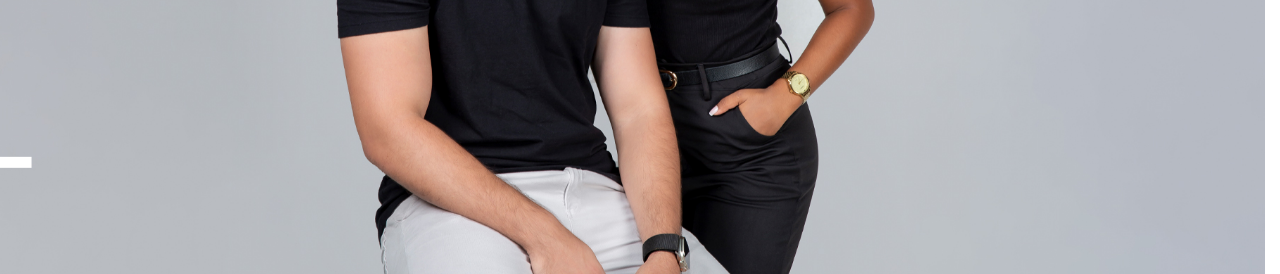
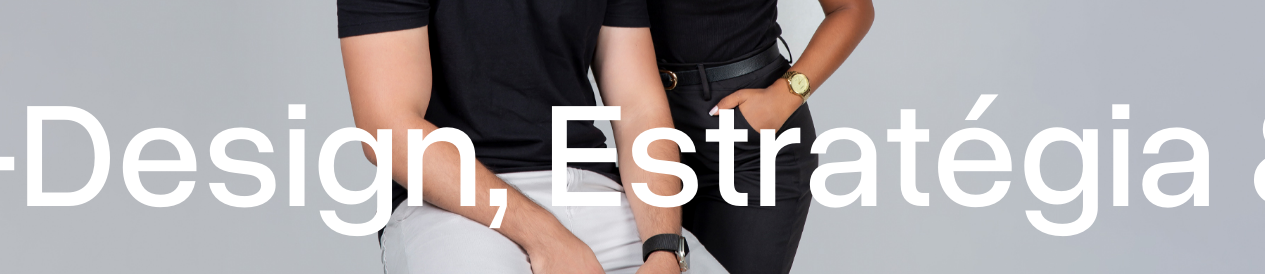
Before and after one commit to alexandrebelt/evahc, a Vue app: page / in a window 1280 px wide. Shown: the part 416-690 px from the top of the page. Built offline with nearby package versions, Linux system fonts and the light colour scheme; no server answers.

Commit message:
final banner

```diff
--- a/package.json
+++ b/package.json
@@ -15,6 +15,7 @@
     "locomotive-scroll": "^5.0.0-beta.3",
     "vue": "^3.2.13",
     "vue-carousel": "^0.18.0",
+    "vue-loading-overlay": "^6.0.4",
     "vue-router": "^4.0.3"
   },
   "devDependencies": {
--- a/public/json/clientes.json
+++ b/public/json/clientes.json
@@ -2,28 +2,28 @@
     "clientes": [
         {
             "url": "https://evahc.com.br/wp-content/uploads/2024/03/PatrA­cia-Costa-GraA§a-de-Dormir_1.mp4",
-            "thumb": "https://www.nme.com/wp-content/uploads/2021/07/RickAstley2021-696x442.jpg",
+            "thumb": "https://evahc.com.br/wp-content/uploads/2024/03/thumb3.png",
             "projeto":"#",
             "nome": "Patrícia da Costa",
             "empresa": "Graça de Dormir"
         },
         {
             "url": "https://evahc.com.br/wp-content/uploads/2024/03/Igor-Henrique-Doklin_1.mp4",
-            "thumb": "https://www.nme.com/wp-content/uploads/2021/07/RickAstley2021-696x442.jpg",
+            "thumb": "https://evahc.com.br/wp-content/uploads/2024/03/thumb2.png",
             "projeto":"#",
             "nome": "Igor Henrique",
             "empresa": "Doklin"
         },
         {
             "url": "https://evahc.com.br/wp-content/uploads/2024/03/Renata-Alves-Camyer-Cosmetics_1.mp4",
-            "thumb": "https://www.nme.com/wp-content/uploads/2021/07/RickAstley2021-696x442.jpg",
+            "thumb": "https://evahc.com.br/wp-content/uploads/2024/03/thumb4.png",
             "projeto":"#",
             "nome": "Renata Alves",
             "empresa": "Camyer Cosmetics"
         },
         {
             "url": "https://evahc.com.br/wp-content/uploads/2024/03/Eduardo-Ricatto-Axisus_1.mp4",
-            "thumb": "https://www.nme.com/wp-content/uploads/2021/07/RickAstley2021-696x442.jpg",
+            "thumb": "https://evahc.com.br/wp-content/uploads/2024/03/thumb1.png",
             "projeto":"#",
             "nome": "Eduardo Ricatto",
             "empresa": "Axisus"
--- a/src/App.vue
+++ b/src/App.vue
@@ -1,11 +1,13 @@
 <template>
   <!--COMPONENTE-->
+
   <transition name="fade" mode="out-in">
     <HeaderComp />
   </transition>
+  <LoadingView />
+  <div v-if="!loading">
   <IntroView />
     <TransitionView :routeName="toName" :projectTitle="$route.params.projectName" v-if="showTransition" />
-
     <router-view v-slot="{ Component }">
       <transition name="fade" mode="out-in">
         <div v-if="carregaConteudo">
@@ -13,8 +15,10 @@
         </div>
       </transition>
     </router-view>
+  </div>
 
     <FooterComp />
+
 </template>
 
 <script lang="js">
@@ -23,6 +27,7 @@ import FooterComp from '/src/components/FooterComp.vue';
 import HeaderComp from '/src/components/HeaderComp.vue';
 import IntroView from '/src/components/IntroView.vue';
 import TransitionView from '/src/components/TransitionView.vue';
+import LoadingView from '/src/components/LoadingView.vue';
 import { defineComponent } from 'vue';
 import { gsap } from "gsap";
 import { ScrollTrigger } from "gsap/all";
@@ -36,13 +41,15 @@ export default defineComponent({
     FooterComp,
     HeaderComp,
     IntroView,
-    TransitionView
+    TransitionView,
+    LoadingView
   },
   data() {
     return {
       showTransition: false,
       carregaConteudo: true,
-      toName: ''
+      toName: '',
+      loading: true
     }
   },
 
@@ -59,6 +66,10 @@ export default defineComponent({
       window.removeEventListener('resize', initGsap())
       initGsap();
     }, 1000);
+
+    window.addEventListener('load', () => {
+      this.loading = false;
+    });
 
   },
   watch: {
--- /dev/null
+++ b/src/components/LoadingView.vue
@@ -0,0 +1,43 @@
+<template>
+    <loading :active="loading" :can-cancel="false"></loading>
+</template>
+
+<script>
+import Loading from 'vue-loading-overlay';
+
+export default {
+    components: {
+        Loading
+    },
+    data() {
+        return {
+            loading: true
+        }
+    },
+
+    mounted() {
+
+            window.addEventListener('load', () => {
+                this.loading = false
+            })
+
+    }
+}
+</script>
+<style lang="scss">
+.vl-overlay.vl-active.vl-full-page {
+    position: fixed;
+    width: 100%;
+    height: 100%;
+    background: var(--preto);
+    z-index: 10000;
+
+    .vl-icon {
+        display: flex;
+        justify-content: center;
+        align-items: center;
+        filter: invert(1);
+        height: 100%;
+    }
+}
+</style>
--- a/src/components/home/ClientesComp.scss
+++ b/src/components/home/ClientesComp.scss
@@ -36,6 +36,7 @@
             .dep-videos {
                 aspect-ratio: 16/9;
                 object-fit: cover;
+
             }
 
             .cliente-depoimento {
@@ -43,10 +44,12 @@
                 font-weight: 500;
                 flex-basis: 100%;
                 margin-bottom: 10px;
+                cursor:pointer;
 
                 video {
                     background-color: black;
                     width: 100%;
+
                 }
 
                 p {
--- a/src/utils/gsapAll.js
+++ b/src/utils/gsapAll.js
@@ -9,7 +9,7 @@ export function initScrollLetters() {
 
   let direction = 1; // 1 = forward, -1 = backward scroll
 
-  const roll1 = roll(".banner-text", { duration: 18 }),
+  const roll1 = roll(".banner-text-wrap", { duration: 18 }),
     scroll = ScrollTrigger.create({
       trigger: document.querySelector('[data-scroll-container]'),
       onUpdate(self) {
@@ -37,7 +37,7 @@ export function initScrollLetters() {
         el.parentNode.appendChild(clone);
         return clone;
       }),
-      positionClones = () => elements.forEach((el, i) => gsap.set(clones[i], { position: "relative", overwrite: false, top: el.offsetTop, left: el.offsetLeft + (reverse ? -el.offsetWidth : el.offsetWidth) }));
+      positionClones = () => elements.forEach((el, i) => gsap.set(clones[i], { position: "absolute", overwrite: false, top: el.offsetTop, left: el.offsetLeft + (reverse ? -el.offsetWidth : el.offsetWidth) }));
     positionClones();
     elements.forEach((el, i) => tl.to([el, clones[i]], { xPercent: reverse ? 100 : -100, ...vars }, 0));
     window.addEventListener("resize", () => {
--- a/src/views/home/HomeView.scss
+++ b/src/views/home/HomeView.scss
@@ -72,24 +72,37 @@
     display: flex;
     width: 100%;
 
+    .big-name {
+      position: absolute;
+      bottom: 15vh;
+      left: 0;
+      width: 100%;
+      padding-bottom: calc(var(--gap-padding) * 1.25);
+    }
+
     .banner-text {
+      position: relative;
+      display: flex;
+      width: 100%;
+
+      .banner-text-wrap {
         display: flex;
         position: relative;
         align-items: center;
       }
     }
 
+  }
+
   h1 {
     font-family: var(--overused);
     width: max-content;
-      bottom: 1vw;
-      left: 0;
-      font-size: 9.8vw;
     font-weight: 400;
     position: relative;
-      display: inline-block;
+    display: flex;
     align-items: center;
     line-height: 1;
+    font-size: max(9em, 12vw);
     white-space: nowrap;
     pointer-events: none;
     margin: 0;
--- a/src/views/home/HomeView.vue
+++ b/src/views/home/HomeView.vue
@@ -12,8 +12,12 @@
         </div>
       </div>
       <div class="container limit">
-        <div class="banner-text">
-          <h1>Design, Estratégia & Propósito—</h1>
+        <div class="big-name">
+          <div class="banner-text">
+            <div class="banner-text-wrap">
+              <h1>Design, Estratégia & Propósito—</h1>
+            </div>
+          </div>
         </div>
       </div>
     </section>
```
Also changed, not shown: 2 other files (tests, documents, lock files or other folders). Lines whose indentation alone changed are shown as unchanged.
